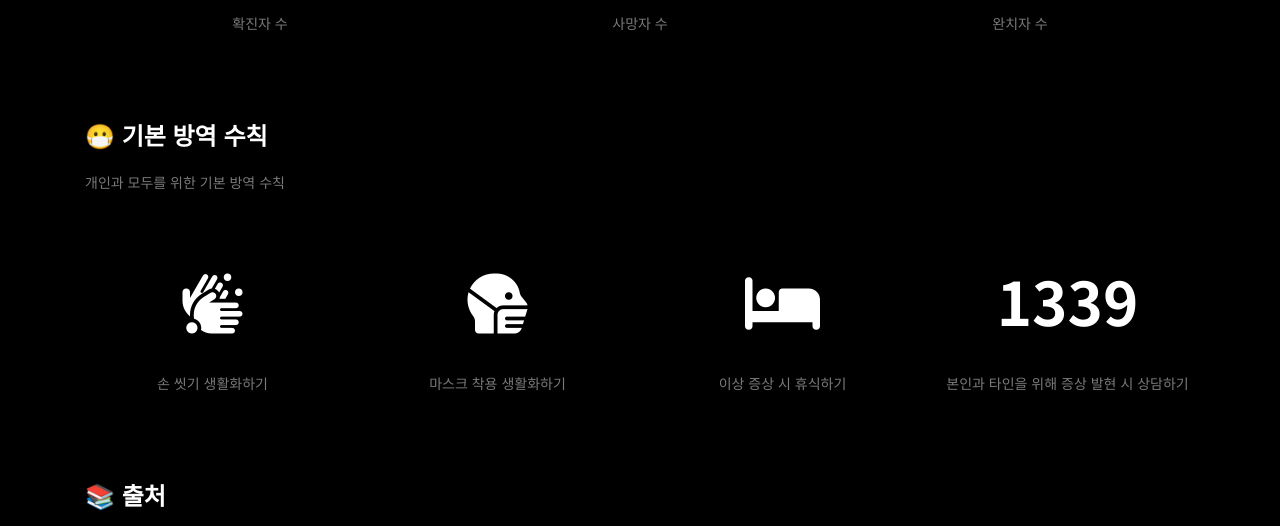
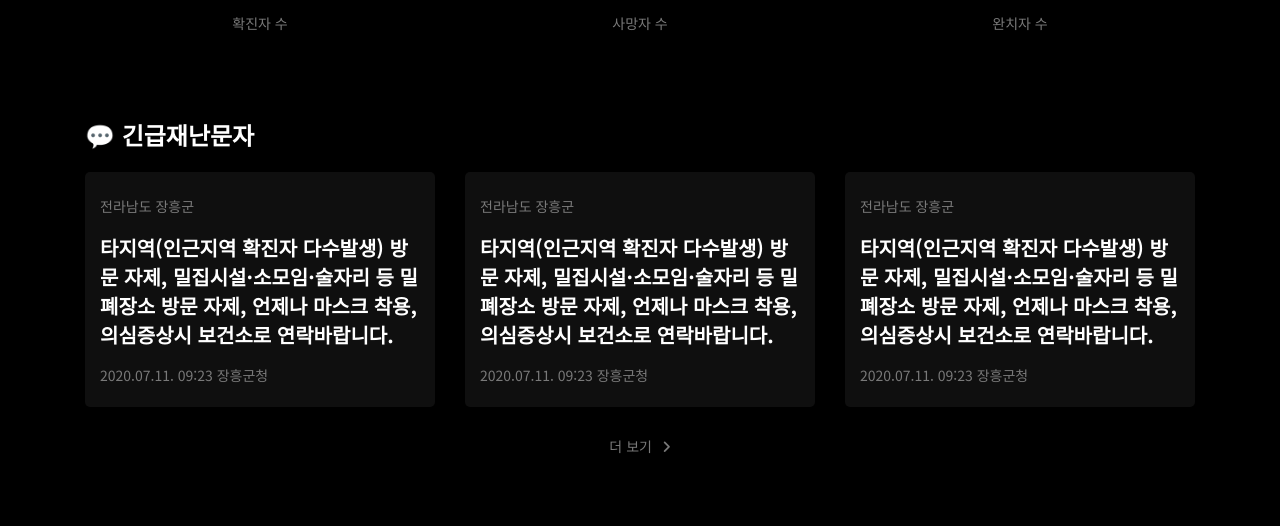
Before and after one commit to yunh03/COVID-19-Status-Board, a website: page public/index.html in a window 1280 px wide. Shown: the part 627-1153 px from the top of the page. Drawn offline with nearby package versions, Linux system fonts and the light colour scheme; no server answers; a web font is replaced by a local one.

Commit message:
긴급재난문자 프론트엔드

```diff
--- a/public/assets/covid.css
+++ b/public/assets/covid.css
@@ -33,40 +33,86 @@ body {
     }
 }
 
-.c-statue {
+.c-status {
     padding-top: 50px;
 }
 
-.c-statue p {
+.c-status p {
     font-size: 14px;
     color: #797979;
 }
 
-.c-statue .row {
+.c-status .row {
     margin-top: -20px;
 }
 
-.c-statue .row h1 {
+.c-status .row h1 {
     text-align: center;
     font-size: 60px;
 }
 
-.c-statue .row .c1 {
+.c-status .row .c1 {
     color: #e06377;
 }
 
-.c-statue .row .c2 {
+.c-status .row .c2 {
     color: #c83349;
 }
 
-.c-statue .row .c3 {
+.c-status .row .c3 {
     color: #d9ad7c;
 }
 
-.c-statue .row p {
+.c-status .row p {
     margin-top: -20px;
     text-align: center;
     color: #797979;
+}
+
+.c-emergency {
+    padding-top: 50px;
+}
+
+.c-emergency p {
+    font-size: 14px;
+    color: #797979;
+}
+
+.c-emergency .msg-box {
+    padding-top: 10px;
+    padding-bottom: 10px;
+    background-color: #0f0f0f;
+    border-radius: 5px;
+}
+
+.c-emergency .msg-box h1 {
+    font-size: 20px;
+}
+
+.c-emergency .msg-box h2 {
+    font-size: 14px;
+    color: #797979;
+    font-weight: 400;
+}
+
+.c-emergency h3 {
+    text-align: center;
+    font-size: 14px;
+    font-weight: 400;
+    padding-top: 15px;
+}
+
+.c-emergency a {
+    color: #797979;
+    text-decoration: none;
+}
+
+.c-emergency a:hover {
+    text-decoration: underline;
+}
+
+.c-emergency i {
+    padding-left: 10px;
 }
 
 .c-rules {
--- a/public/index.html
+++ b/public/index.html
@@ -19,7 +19,7 @@
             <h1>C<i class="fas fa-virus"></i>VID-19</h1>
             <p>실시간 COVID-19 현황을 표시합니다.</p>
         </section>
-        <section class="c-statue">
+        <section class="c-status">
             <h1>🇰🇷 국내 피해 현황</h1>
             <p><span id="nowdate">🖐 업데이트 중</span></p>
             <div class="row">
@@ -36,6 +36,39 @@
                     <p>완치자 수<span id="covid33"></span></p>
                 </div>
             </div>
+        </section>
+        <section class="c-emergency">
+            <h1>💬 긴급재난문자</h1>
+            <div class="row">
+                <div class="col-sm">
+                    <div class="msg-box">
+                        <div class="container">
+                            <p>전라남도 장흥군</p>
+                            <h1>타지역(인근지역 확진자 다수발생) 방문 자제, 밀집시설·소모임·술자리 등 밀폐장소 방문 자제, 언제나 마스크 착용, 의심증상시 보건소로 연락바랍니다.</h1>
+                            <h2>2020.07.11. 09:23 장흥군청</h2>
+                        </div>
+                    </div>
+                </div>
+                <div class="col-sm">
+                    <div class="msg-box">
+                        <div class="container">
+                            <p>전라남도 장흥군</p>
+                            <h1>타지역(인근지역 확진자 다수발생) 방문 자제, 밀집시설·소모임·술자리 등 밀폐장소 방문 자제, 언제나 마스크 착용, 의심증상시 보건소로 연락바랍니다.</h1>
+                            <h2>2020.07.11. 09:23 장흥군청</h2>
+                        </div>
+                    </div>
+                </div>
+                <div class="col-sm">
+                    <div class="msg-box">
+                        <div class="container">
+                            <p>전라남도 장흥군</p>
+                            <h1>타지역(인근지역 확진자 다수발생) 방문 자제, 밀집시설·소모임·술자리 등 밀폐장소 방문 자제, 언제나 마스크 착용, 의심증상시 보건소로 연락바랍니다.</h1>
+                            <h2>2020.07.11. 09:23 장흥군청</h2>
+                        </div>
+                    </div>
+                </div>
+            </div>
+            <h3><a href="">더 보기<i class="fas fa-angle-right"></i></a></h3>
         </section>
         <section class="c-rules">
             <h1>😷 기본 방역 수칙</h1>
@@ -61,7 +94,7 @@
         </section>
         <section class="c-copyrights">
             <h1>📚 출처</h1>
-            <p>서버 제공: <span class="br"></span><a href="https://aws.amazon.com/ko/" target="_blank"><i class="fas fa-external-link-alt"></i>AWS(Amazon Web Service)</a></p>
+            <p>서버: <span class="br"></span><a href="https://aws.amazon.com/ko/" target="_blank"><i class="fas fa-external-link-alt"></i>AWS(Amazon Web Service)</a></p>
             <p>현황 정보: <span class="br"></span><a href="http://ncov.mohw.go.kr/" target="_blank"><i class="fas fa-external-link-alt"></i>중앙재난대책본부</a></p>
             <p>아이콘, 폰트: <span class="br"></span><a href="https://fontawesome.com/" target="_blank"><i class="fas fa-external-link-alt"></i>FontAwesome</a>, <a href="https://apple.com/kr" target="_blank"><i class="fas fa-external-link-alt"></i>Apple</a>, <a href="https://fonts.adobe.com/" target="_blank"><i class="fas fa-external-link-alt"></i>Adobe Typekit</a></p>
         </section>
```
